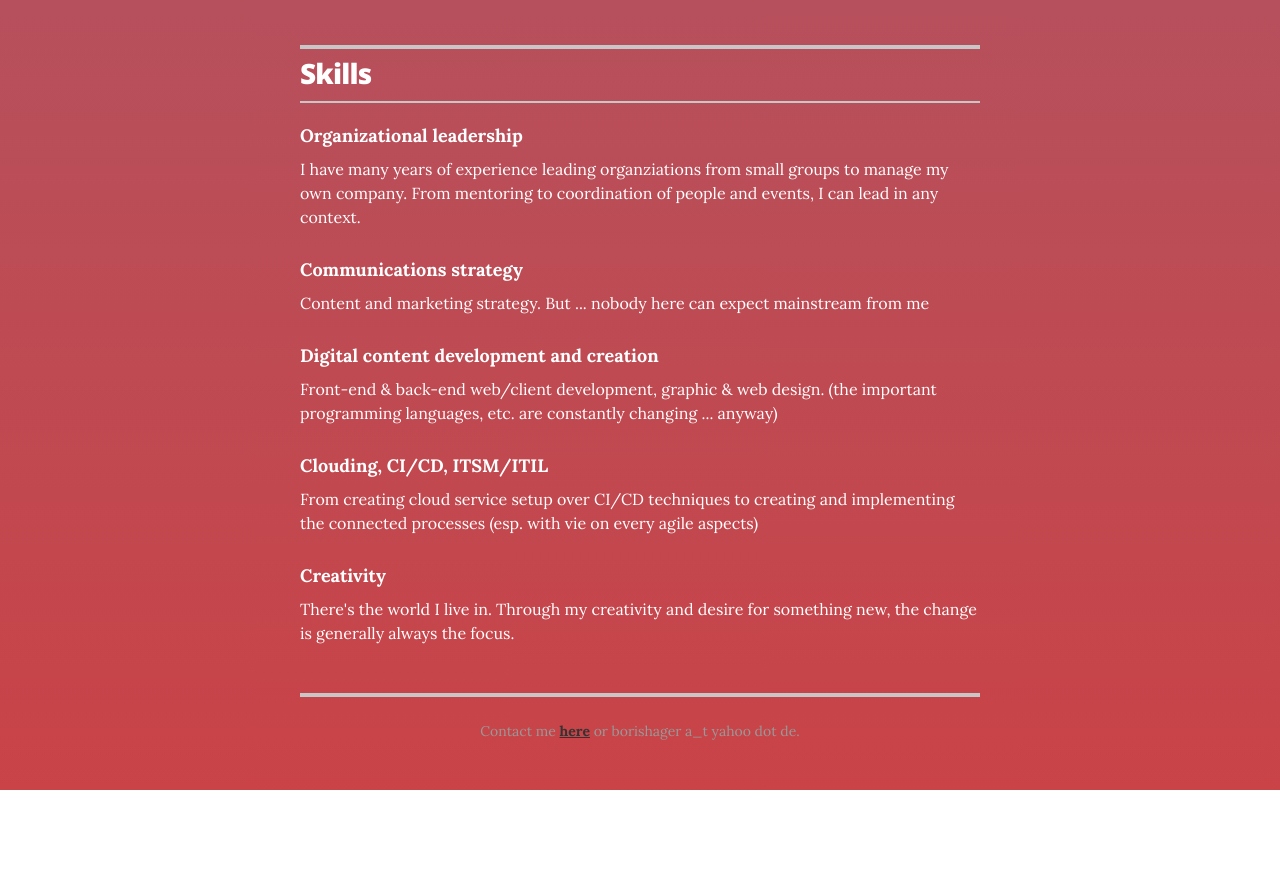
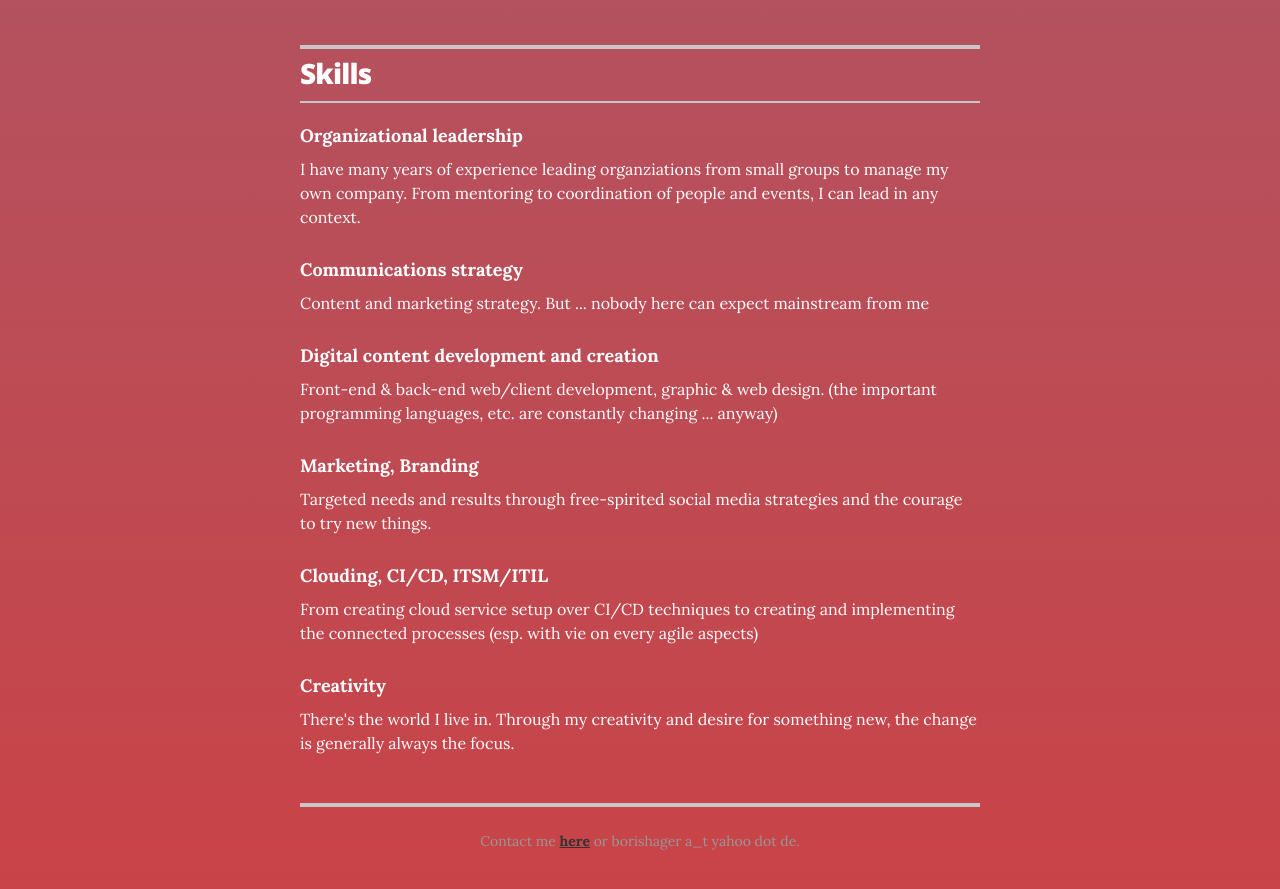
Before and after one commit to borishager/borishager.github.io, a Jekyll site: the page built from index.html, in a window 1280 px wide and 900 px high, scrolled down 3932 px. Shown: the top 889 px of the window. Built offline with Jekyll 4.4.1, drawn with Linux system fonts in a browser that asks for light colours; before the commit the page ends 4722 px from its top, so only the background shows below that.

Commit message:
Update skills.yml

```diff
--- a/_data/skills.yml
+++ b/_data/skills.yml
@@ -12,6 +12,10 @@
 - skill: Digital content development and creation
   description: Front-end & back-end web/client development, graphic & web design. (the important programming languages, etc. are constantly changing ... anyway)
 
+# Marketing
+- skill: Marketing, Branding
+  description: Targeted needs and results through free-spirited social media strategies and the courage to try new things.
+
 # Clouding
 - skill: Clouding, CI/CD, ITSM/ITIL
   description: From creating cloud service setup over CI/CD techniques to creating and implementing the connected processes (esp. with vie on every agile aspects)
```
